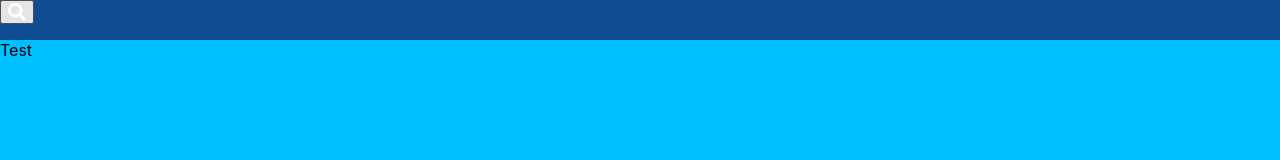
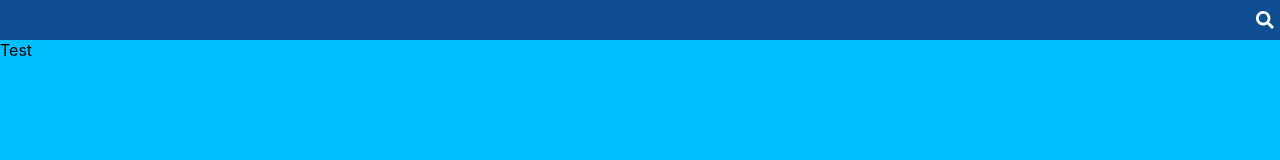
Before and after one commit to utja/nh3-frontend, a React (Create React App) app: page / in a window 1280 px wide. Shown: the top 160 px of the page. Built offline with nearby package versions, Linux system fonts and the light colour scheme.

Commit message:
change display to flex

```diff
--- a/src/assets/css/NavBar.css
+++ b/src/assets/css/NavBar.css
@@ -2,4 +2,18 @@
   background-color:#0f4d92;
   position: sticky;
   height: 5vh;
+  display: flex;
+  align-items: center;
+  justify-content: flex-end;
 }
+
+button {
+  float: right;
+  background: 0 0;
+  border: none;
+  cursor: pointer;
+}
+
+button:focus {
+  outline: none;
+}
```
